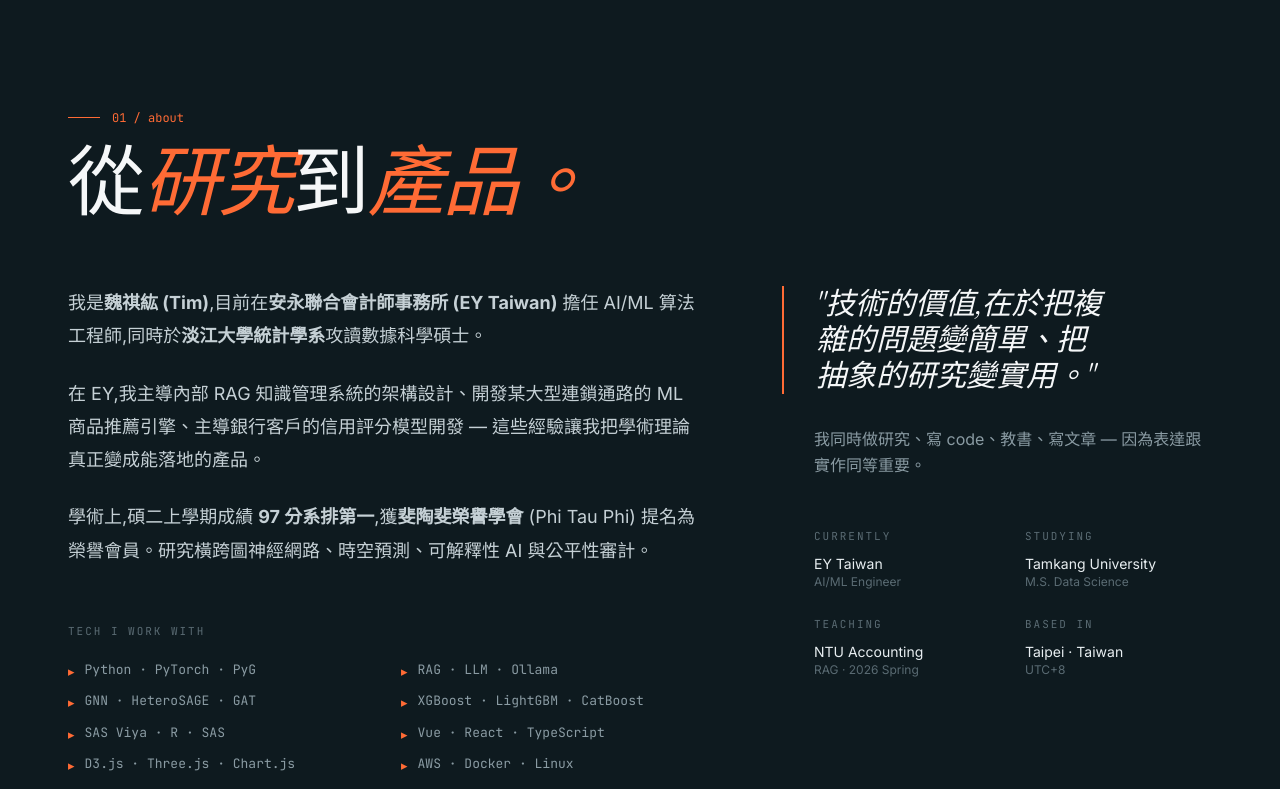
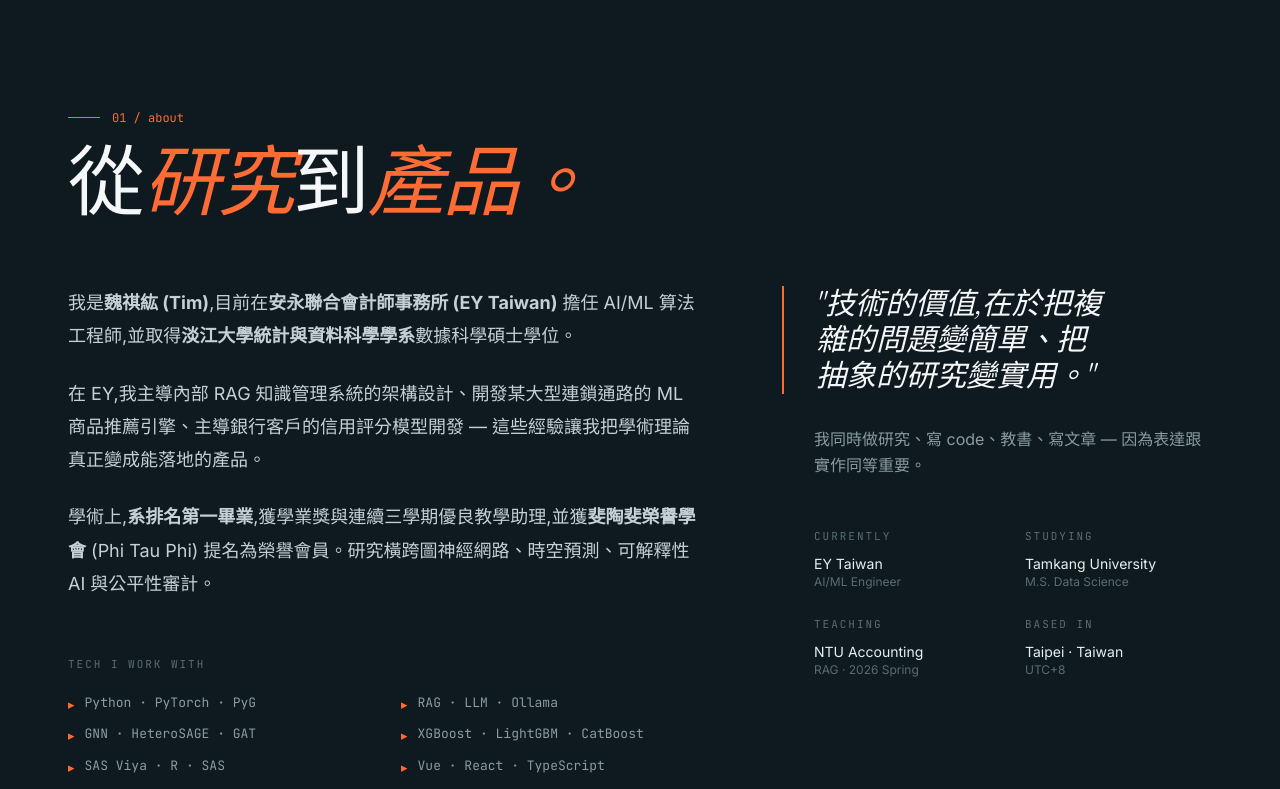
Before and after one commit to timwei0801/timwei0801, a Vue app in the folder portfolio/: page / in a window 1280 px wide. Shown: the part 978-1767 px from the top of the page. Built offline with nearby package versions, Linux system fonts and the light colour scheme.

Commit message:
copy(portfolio): shift hero/stats/about to graduate framing
- Hero subline: 'M.S. Data Science, Tamkang' + mentored (past) RAG
- Stats rank label: ranked #1 graduated (was in-school M2 GPA)
- About intros: graduated #1 + academic award + 3-semester TA, drop in-school phrasing

```diff
--- a/portfolio/src/i18n/en.ts
+++ b/portfolio/src/i18n/en.ts
@@ -12,14 +12,14 @@ export default {
         headline1: 'I build',
         headline2: 'AI systems that',
         headlineEm: 'actually ship.',
-        subline: "AI/ML Engineer {'@'} EY · Tamkang Stats MS · Teaching RAG {'@'} NTU",
+        subline: "AI/ML Engineer {'@'} EY · M.S. Data Science, Tamkang · Mentored RAG {'@'} NTU",
         description: 'From financial fraud detection and traffic-flow forecasting to AI explainability and fairness — I believe good models should not only be accurate, but also able to explain themselves.',
         ctaWork: 'See work',
         ctaContact: 'Contact',
         scrollHint: 'Scroll',
     },
     stats: {
-        rank: { value: '#1', label: 'CLASS RANK · M2 GPA 97' },
+        rank: { value: '#1', label: 'RANKED #1 · GRADUATED' },
         systems: { value: '4+', label: 'AI SYSTEMS SHIPPED' },
         awards: { value: '7+', label: 'AWARDS · TALKS' },
         teaching: { value: 'EY×NTU', label: 'CORPORATE MENTOR' },
@@ -30,9 +30,9 @@ export default {
         titleEm1: 'research',
         titleSep: ' to ',
         titleEm2: 'production.',
-        intro1: "I'm <strong>Tim Wei</strong>, AI/ML Algorithm Engineer at <strong>Ernst & Young Taiwan (EY)</strong>, currently pursuing M.S. in Data Science at <strong>Tamkang University</strong>.",
+        intro1: "I'm <strong>Tim Wei</strong>, AI/ML Algorithm Engineer at <strong>Ernst & Young Taiwan (EY)</strong>, with an M.S. in Data Science from <strong>Tamkang University</strong>.",
         intro2: "At EY, I lead the architecture of an internal RAG knowledge system, build a real-time ML recommendation engine for a major retail chain, and own credit-scoring model development for banking clients — turning research into shipped products.",
-        intro3: 'Academically: <strong>1st in class with a 97/100 in M2 S1</strong>. Nominated as honorary member of the <strong>Phi Tau Phi Honor Society</strong>. Research spans GNN, spatio-temporal forecasting, explainable AI, and fairness auditing.',
+        intro3: 'Academically: <strong>graduated ranked #1 in the department</strong>, with an academic award and three consecutive semesters as an Outstanding TA. Honorary member of the <strong>Phi Tau Phi Honor Society</strong>. Research spans GNN, spatio-temporal forecasting, explainable AI, and fairness auditing.',
         quote: '"The value of technology lies in turning complexity into simplicity, and abstraction into utility."',
         quote2: "I do research, write code, teach, and write articles — because expression matters as much as execution.",
         techHeader: 'TECH I WORK WITH',
--- a/portfolio/src/i18n/zh-TW.ts
+++ b/portfolio/src/i18n/zh-TW.ts
@@ -12,14 +12,14 @@ export default {
         headline1: '把 AI',
         headline2: '從研究做到',
         headlineEm: '產品。',
-        subline: "AI/ML Engineer {'@'} EY · Tamkang Stats MS · Teaching RAG {'@'} NTU",
+        subline: "AI/ML Engineer {'@'} EY · 淡江資料科學碩士 · 帶 RAG {'@'} NTU",
         description: '從金融詐欺偵測、交通流預測,到 AI 的可解釋性與公平性 — 我相信好的模型,不只要準,還要說得清楚為什麼。',
         ctaWork: '看看作品',
         ctaContact: '聯絡我',
         scrollHint: '向下捲動',
     },
     stats: {
-        rank: { value: '#1', label: '系排名 · 碩二上 97 分' },
+        rank: { value: '#1', label: '系排名第一畢業' },
         systems: { value: '4+', label: 'AI 系統開發上線' },
         awards: { value: '7+', label: '競賽 · 獎項 · 演講' },
         teaching: { value: 'EY×NTU', label: '台大企業導師' },
@@ -30,9 +30,9 @@ export default {
         titleEm1: '研究',
         titleSep: '到',
         titleEm2: '產品。',
-        intro1: '我是<strong>魏祺紘 (Tim)</strong>,目前在<strong>安永聯合會計師事務所 (EY Taiwan)</strong> 擔任 AI/ML 算法工程師,同時於<strong>淡江大學統計學系</strong>攻讀數據科學碩士。',
+        intro1: '我是<strong>魏祺紘 (Tim)</strong>,目前在<strong>安永聯合會計師事務所 (EY Taiwan)</strong> 擔任 AI/ML 算法工程師,並取得<strong>淡江大學統計與資料科學學系</strong>數據科學碩士學位。',
         intro2: '在 EY,我主導內部 RAG 知識管理系統的架構設計、開發某大型連鎖通路的 ML 商品推薦引擎、主導銀行客戶的信用評分模型開發 — 這些經驗讓我把學術理論真正變成能落地的產品。',
-        intro3: '學術上,碩二上學期成績 <strong>97 分系排第一</strong>,獲<strong>斐陶斐榮譽學會</strong> (Phi Tau Phi) 提名為榮譽會員。研究橫跨圖神經網路、時空預測、可解釋性 AI 與公平性審計。',
+        intro3: '學術上,<strong>系排名第一畢業</strong>,獲學業獎與連續三學期優良教學助理,並獲<strong>斐陶斐榮譽學會</strong> (Phi Tau Phi) 提名為榮譽會員。研究橫跨圖神經網路、時空預測、可解釋性 AI 與公平性審計。',
         quote: '"技術的價值,在於把複雜的問題變簡單、把抽象的研究變實用。"',
         quote2: '我同時做研究、寫 code、教書、寫文章 — 因為表達跟實作同等重要。',
         techHeader: 'TECH I WORK WITH',
```
